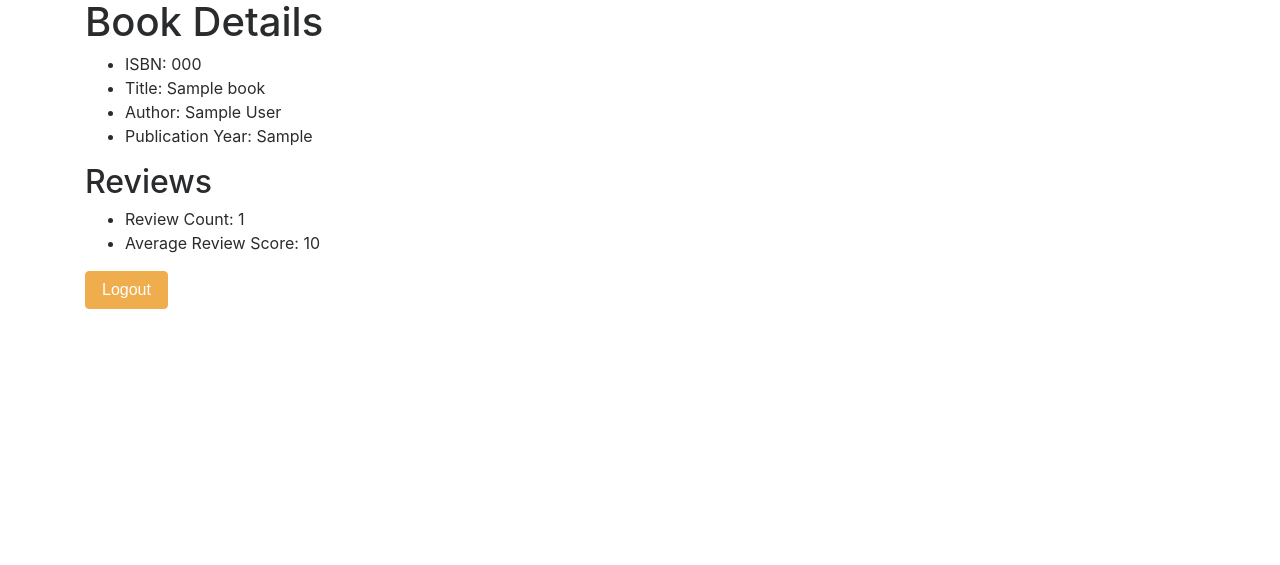
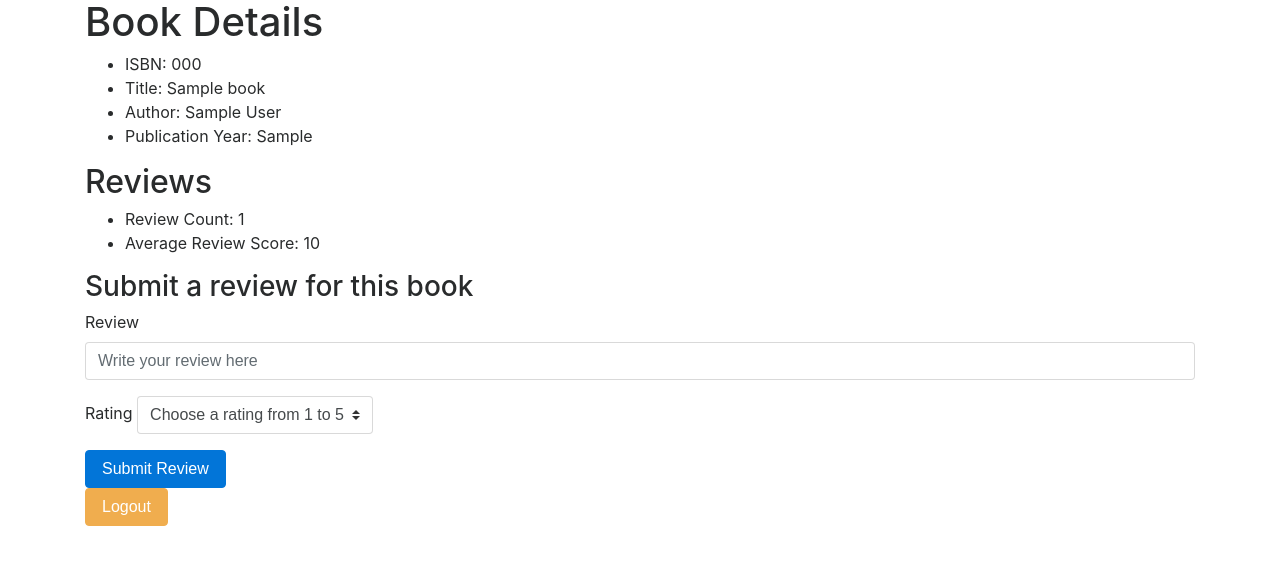
Before and after one commit to stefanoroque/CS50-Project-2, a Flask app: template templates/book.html in a window 1280 px wide. Shown: the top 565 px of the page. Run offline with Flask 2, Linux system fonts and the light colour scheme; the template is opened without the code that fills it: most values are stand-ins (such as "Sample title", 1, 10 or a date in 2020); some libraries are stand-ins or nearby versions.

Commit message:
started to add functionality that would allow a user to leave a review on a book

```diff
--- a/application.py
+++ b/application.py
@@ -78,7 +78,20 @@ def book(book_isbn):
 
     return render_template("book.html", book=book)
 
+@app.route("/reviewSubmission", methods=["POST"])
+def reviewSubmission():
+    """User leaves a review on a book."""
 
+    text_review = request.form.get("text_review")
+    rating = request.form.get("rating")
+
+    #TODO: need to make sure user id and book isbn is passed into this function (maybe use useer session??)
+
+    #TODO: make sure text field is used
+    #TODO: make sure rating selected
+
+    #TODO: add review to DB
+    #TODO: modify review count and average score for selected book
 
 @app.route("/register")
 def register():
--- a/templates/book.html
+++ b/templates/book.html
@@ -5,6 +5,12 @@
 {% endblock %}
 
 {% block body %}
+    {% if no_book_found %}
+    <div class="alert alert-success">
+        <strong>Success!</strong> You have successfully left a review.
+    </div>
+    {% endif %}
+
     <h1>Book Details</h1>
 
     <ul>
@@ -26,6 +32,30 @@
         {% endfor %} -->
     </ul>
 
+    <h3>Submit a review for this book</h3>
+    <form action="{{ url_for('reviewSubmission') }}">
+        <div class="form-group">
+            <label for="review">Review</label>
+            <input type="text" class="form-control" name="text_review" placeholder="Write your review here">
+        </div>
+
+        <div class="form-group">
+            <label for="rating">Rating</label>
+            <select class="browser-default custom-select" name="rating">
+                <option selected>Choose a rating from 1 to 5</option>
+                <option value="1">1</option>
+                <option value="2">2</option>
+                <option value="3">3</option>
+                <option value="4">4</option>
+                <option value="5">5</option>
+            </select>
+        </div>
+
+        <button type="submit" class="btn btn-primary">Submit Review</button>
+    </form>
+
+
+
     <form action="{{ url_for('index') }}">
         <div class="index-button">
             <button type="submit" class="btn btn-warning">Logout</button>
```
Also changed, not shown: templates/review.html (added, +31 -0 lines).
